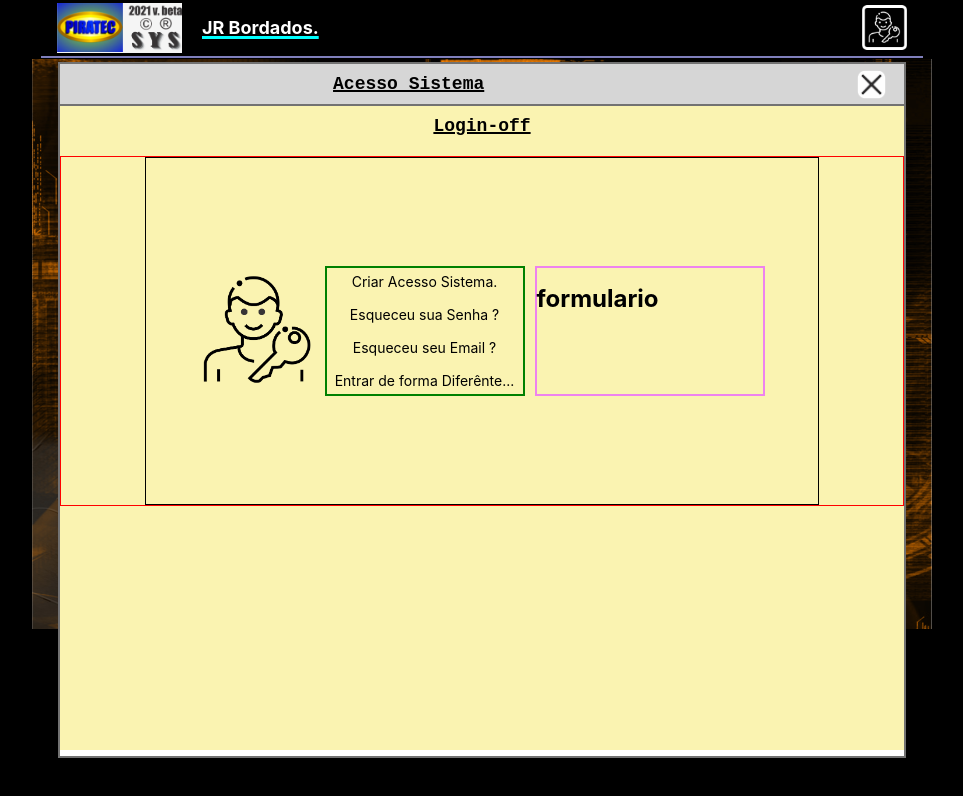
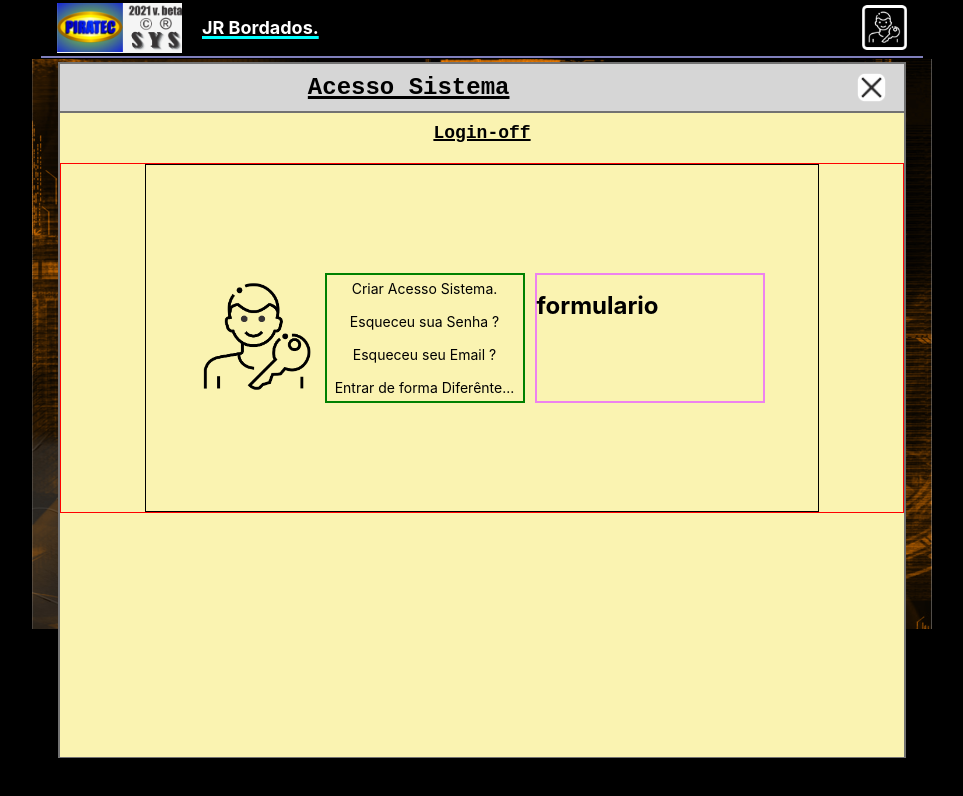
Before and after one commit to loslds/posjr, a React (Vite) app: page /homepage in a window 1280 px wide. Both pictures are taken after a click on the button 1042 px from the left and 27 px from the top of the page. Shown: the top 796 px of the page, without its empty margins (158-1121 px from the left). Built offline with nearby package versions, Linux system fonts and the light colour scheme.

Commit message:
docs: ajuste de configurações

```diff
--- a/src/components/Modal/TitleModal.tsx
+++ b/src/components/Modal/TitleModal.tsx
@@ -41,7 +41,7 @@ type Props = {
 export const TitleModal: React.FC<Props> = ({ titulo, children }) => {
   return (
     <ContainerModalTitle>
-      <h2>{children || titulo}</h2>
+      <h1>{children || titulo}</h1>
     </ContainerModalTitle>
   );
 };
```
Also changed, not shown: vite.config.ts (+4 -4 lines), 1 other file (tests, documents, lock files or other folders).
